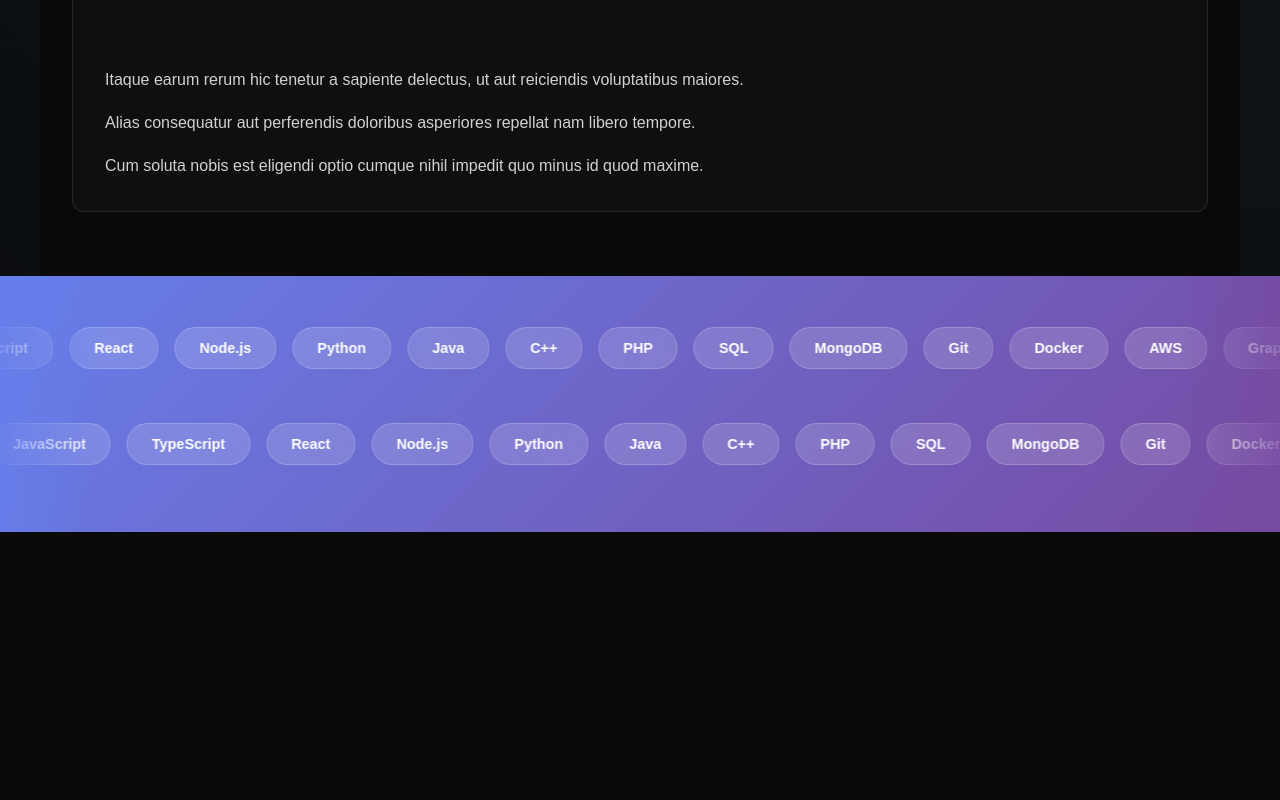
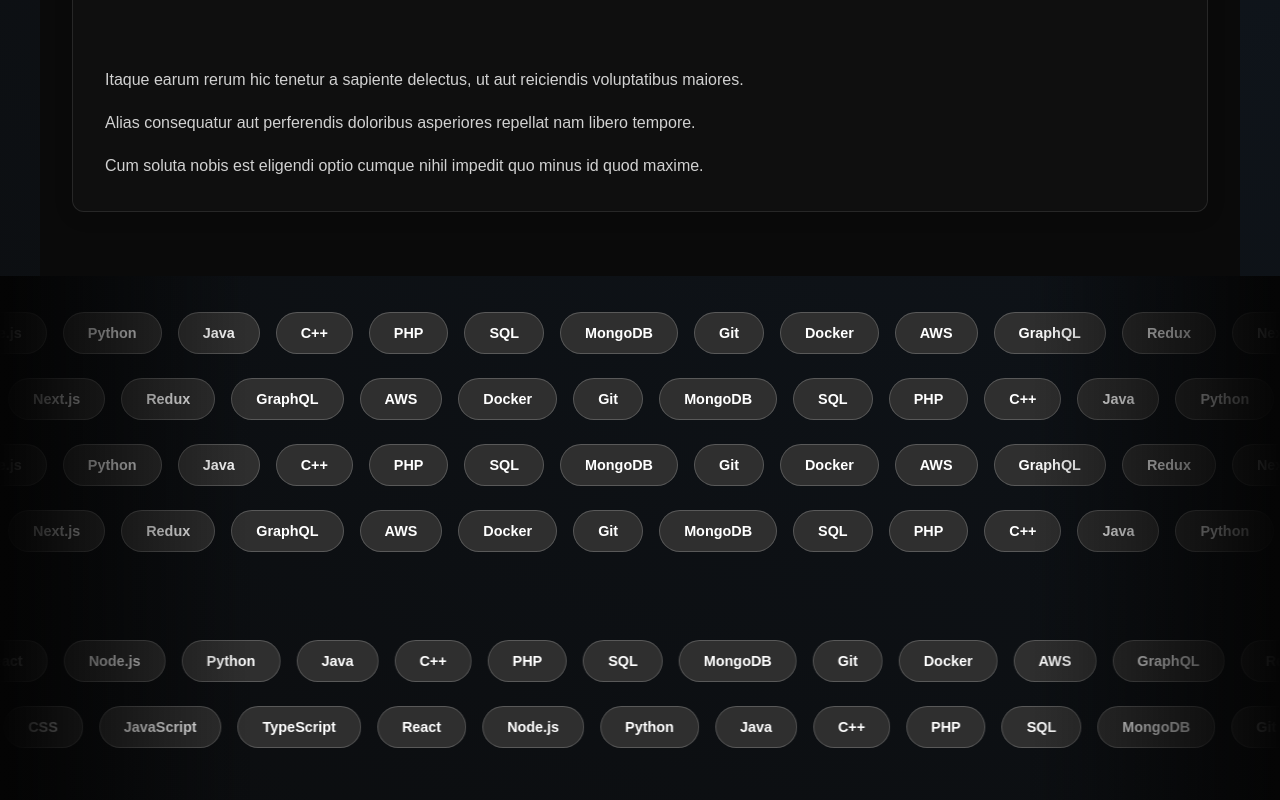
Before and after one commit to hamedhmd88/Scroll-TimeLine, a React (Vite) app: page / in a window 1280 px wide. Shown: the part 6309-7109 px from the top of the page. Before the commit the page ends 6841 px from the top, so only its background shows below. Built offline with nearby package versions, Linux system fonts and the light colour scheme.

Commit message:
add scrolling

```diff
--- a/src/App.tsx
+++ b/src/App.tsx
@@ -2,6 +2,7 @@ import { RiArrowDownLine } from "react-icons/ri";
 import ParallaxScroll from "./ParallaxScroll";
 import ArticleSection from "./components/ArticleSection";
 import  ScrollerTimeLine from "./components/Scroller";
+import ScrollerTimeLineTwo from "./components/Scroller2";
 interface TimelineItem {
   year: string;
   title: string;
@@ -83,6 +84,8 @@ function App() {
       </main>
       {/* <ParallaxScroll/> */}
       <ArticleSection/>
+      <ScrollerTimeLineTwo/>
+
       {/* Remove type-only import usage */}
       <ScrollerTimeLine/>
     </>
--- /dev/null
+++ b/src/components/Scroller2.tsx
@@ -0,0 +1,65 @@
+import React from 'react';
+
+const ScrollerTimeLineTwo: React.FC = () => {
+  const skills = [
+    'HTML', 'CSS', 'JavaScript', 'TypeScript', 'React', 'Node.js',
+    'Python', 'Java', 'C++', 'PHP', 'SQL', 'MongoDB',
+    'Git', 'Docker', 'AWS', 'GraphQL', 'Redux', 'Next.js'
+  ];
+
+  // Duplicate skills for infinite scroll effect
+  const duplicatedSkills = [...skills, ...skills];
+  const reversedSkills = [...skills, ...skills].reverse();
+
+  return (
+    <div className="scroller-container">
+      <div className="shadow-left"></div>
+      <div className="shadow-right"></div>
+
+      {/* Row 1 - Scrolling right */}
+      <div className="scroller-row">
+        <div className="scroller-track scroller-line scrollertimeline-right">
+          {duplicatedSkills.map((skill, index) => (
+            <div key={`right-${index}`} className="scroller-item">
+              {skill}
+            </div>
+          ))}
+        </div>
+      </div>
+
+      {/* Row 2 - Scrolling left */}
+      <div className="scroller-row">
+        <div className="scroller-track scroller-line scrollertimeline-left">
+          {reversedSkills.map((skill, index) => (
+            <div key={`left-${index}`} className="scroller-item">
+              {skill}
+            </div>
+          ))}
+        </div>
+      </div>
+      {/* Row 3 - Scrolling right */}
+      <div className="scroller-row">
+        <div className="scroller-track scroller-line scrollertimeline-right">
+          {duplicatedSkills.map((skill, index) => (
+            <div key={`right-${index}`} className="scroller-item">
+              {skill}
+            </div>
+          ))}
+        </div>
+      </div>
+
+      {/* Row 4 - Scrolling left */}
+      <div className="scroller-row">
+        <div className="scroller-track scroller-line scrollertimeline-left">
+          {reversedSkills.map((skill, index) => (
+            <div key={`left-${index}`} className="scroller-item">
+              {skill}
+            </div>
+          ))}
+        </div>
+      </div>
+    </div>
+  );
+};
+
+export default ScrollerTimeLineTwo;
--- a/src/index.css
+++ b/src/index.css
@@ -537,7 +537,7 @@ body {
   width: 100%;
   overflow: hidden;
   padding: 2rem 0;
-  background: linear-gradient(135deg, #667eea 0%, #764ba2 100%);
+  /* background: linear-gradient(135deg, #060606 0%, #000000 100%); */
 }
 
 /* سایه‌های گرادینت در دو طرف */
@@ -545,7 +545,7 @@ body {
 .shadow-right {
   position: absolute;
   top: 0;
-  width: 100px;
+  width: 250px;
   height: 100%;
   z-index: 10;
   pointer-events: none;
@@ -553,17 +553,17 @@ body {
 
 .shadow-left {
   left: 0;
-  background: linear-gradient(90deg, rgba(102, 126, 234, 0.8) 0%, transparent 100%);
+  background: linear-gradient(90deg, rgba(4, 4, 4, 1) 0%, transparent 100%);
 }
 
 .shadow-right {
   right: 0;
-  background: linear-gradient(90deg, transparent 0%, rgba(118, 75, 162, 0.8) 100%);
+  background: linear-gradient(90deg, transparent 0%, rgba(5, 5, 5, 1) 100%);
 }
 
 .scroller-row {
   position: relative;
-  height: 80px;
+  height: 50px;
   margin-bottom: 1rem;
   overflow: hidden;
 }
@@ -579,10 +579,10 @@ body {
   display: inline-flex;
   align-items: center;
   justify-content: center;
-  min-width: max-content;
+  width: max-content;
   padding: 0.75rem 1.5rem;
   margin: 0 0.5rem;
-  background: rgba(255, 255, 255, 0.15);
+  background: rgb(47, 47, 47);
   border: 1px solid rgba(255, 255, 255, 0.2);
   border-radius: 25px;
   color: white;
@@ -593,17 +593,17 @@ body {
 }
 
 .scroller-item:hover {
-  background: rgba(255, 255, 255, 0.25);
+  background: rgba(66, 65, 65, 0.858);
   transform: scale(1.05);
 }
 
 /* انیمیشن اسکرول بی‌نهایت */
 .scroller-track-right {
-  animation: scroll-right 20s linear infinite;
+  animation: scroll-right 40s linear infinite;
 }
 
 .scroller-track-left {
-  animation: scroll-left 20s linear infinite;
+  animation: scroll-left 40s linear infinite;
 }
 
 @keyframes scroll-right {
@@ -644,3 +644,23 @@ body {
     font-size: 0.75rem;
   }
 }
+
+/* /////////////////////////////////////////////////////////
+/////////////////////////////////////////////////////////////////
+/////////////////////////////////////////////////////////////////////////
+//////////////////////////////////////////////////////////////////////////////// */
+
+.scroller-line {
+  animation: scrolling  linear ;
+  animation-timeline: scroll(root);
+}
+.scrollertimeline-right {
+  animation-direction: reverse;
+}
+
+@keyframes scrolling {
+  to {
+    transform: translate(calc(-50% - 0.5rem));
+
+  }
+}
```
